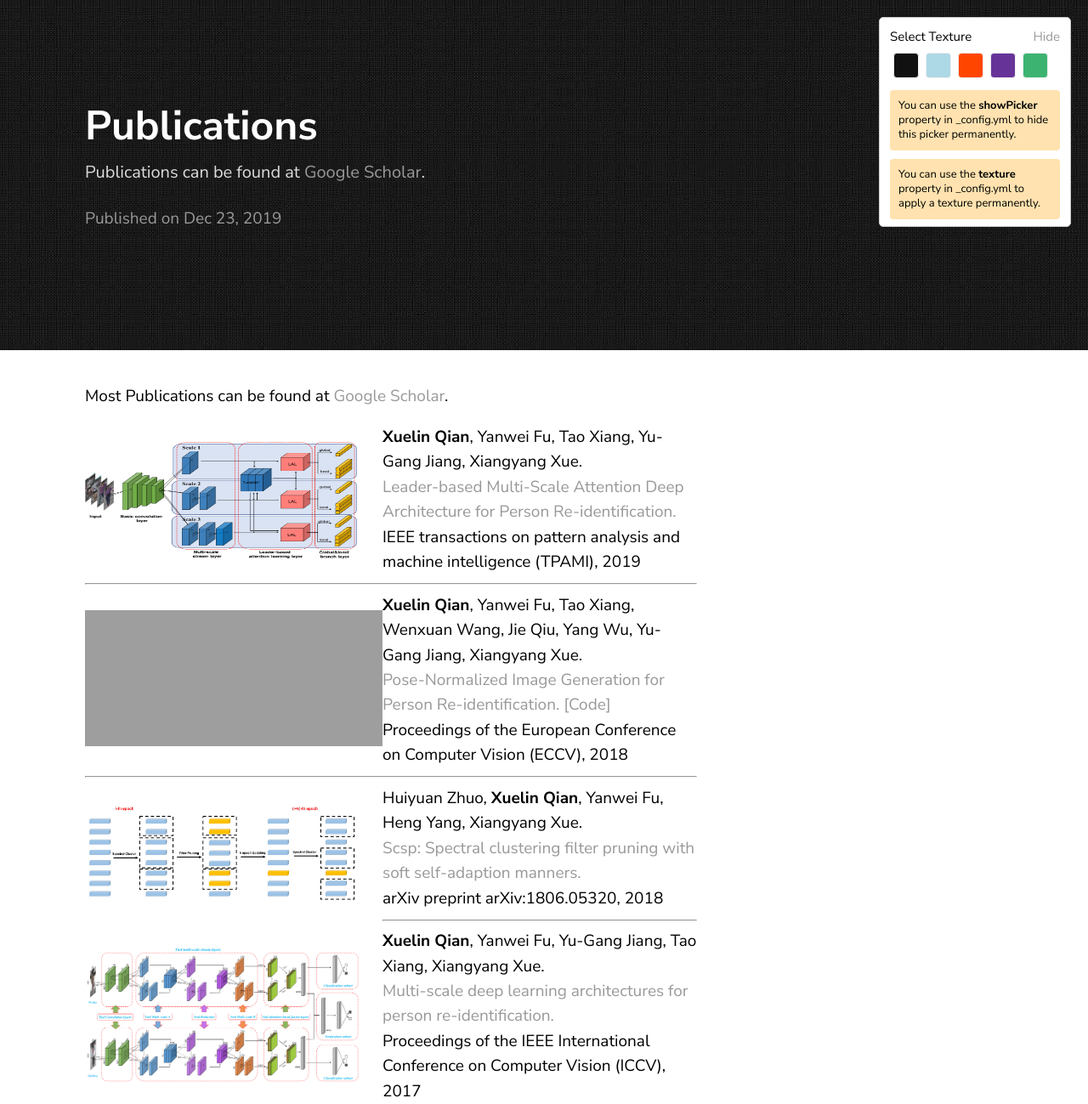
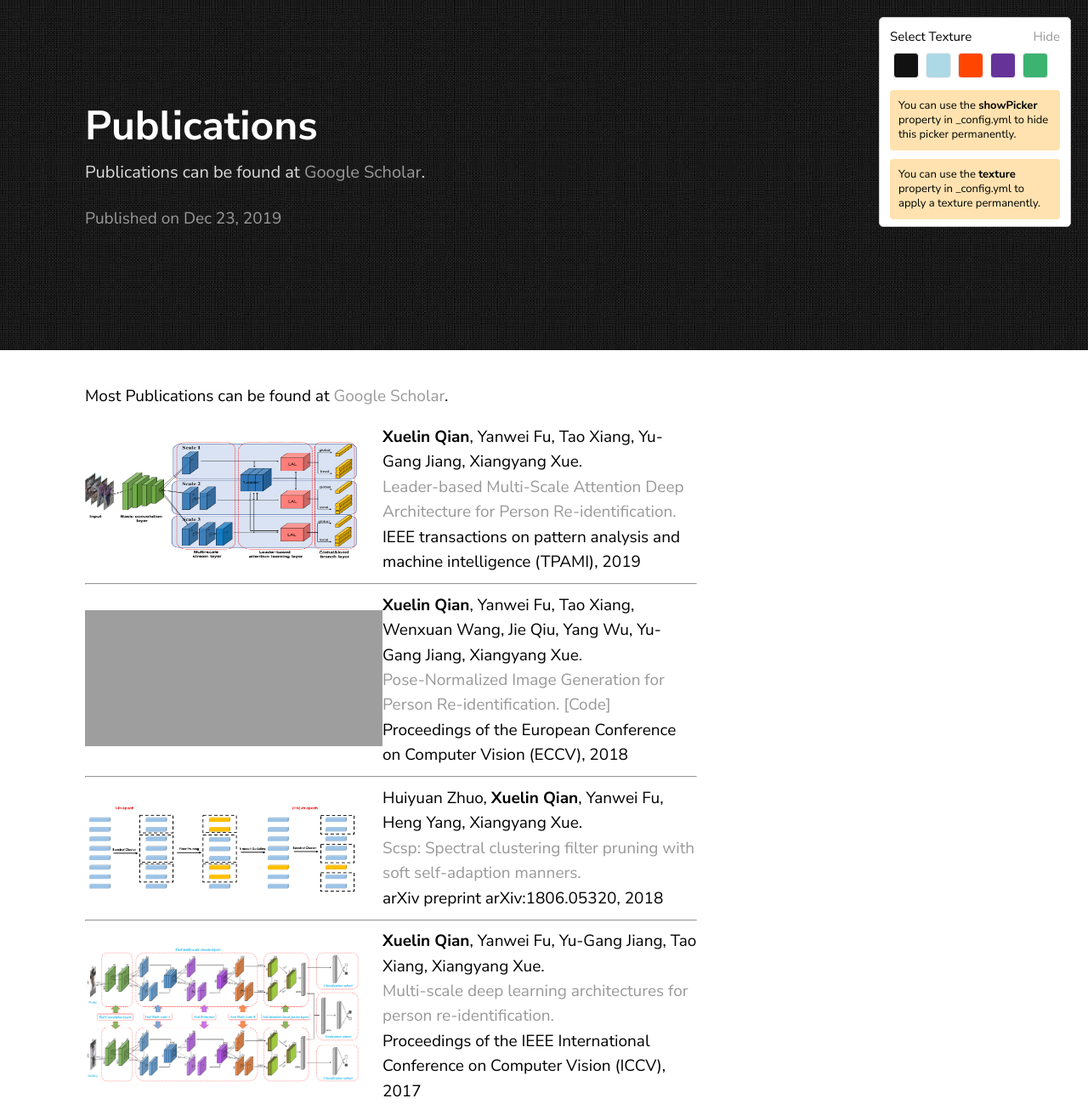
Before and after one commit to naiq/naiq.github.io, a Jekyll site: the page built from _posts/2019-07-30-publications.markdown, in a window 1280 px wide. Shown: the whole page at 85% size. Built offline with Jekyll 4.4.1, drawn with Linux system fonts in a browser that asks for light colours; grey boxes are pictures that could not be loaded.

Commit message:
commit 1

```diff
--- a/_posts/2019-07-30-publications.markdown
+++ b/_posts/2019-07-30-publications.markdown
@@ -39,7 +39,7 @@ Proceedings of the European Conference on Computer Vision (ECCV), 2018
 ------
 
 <div>
-<img src="/img/publication/arxiv18_scsp.png" alt="." width="350" height="120" align="left">
+<img src="/img/publication/arxiv18_scsp.png" alt="." width="350" height="110" align="left">
 <span>
 
 Huiyuan Zhuo, <b>Xuelin Qian</b>, Yanwei Fu, Heng Yang, Xiangyang Xue.
```
